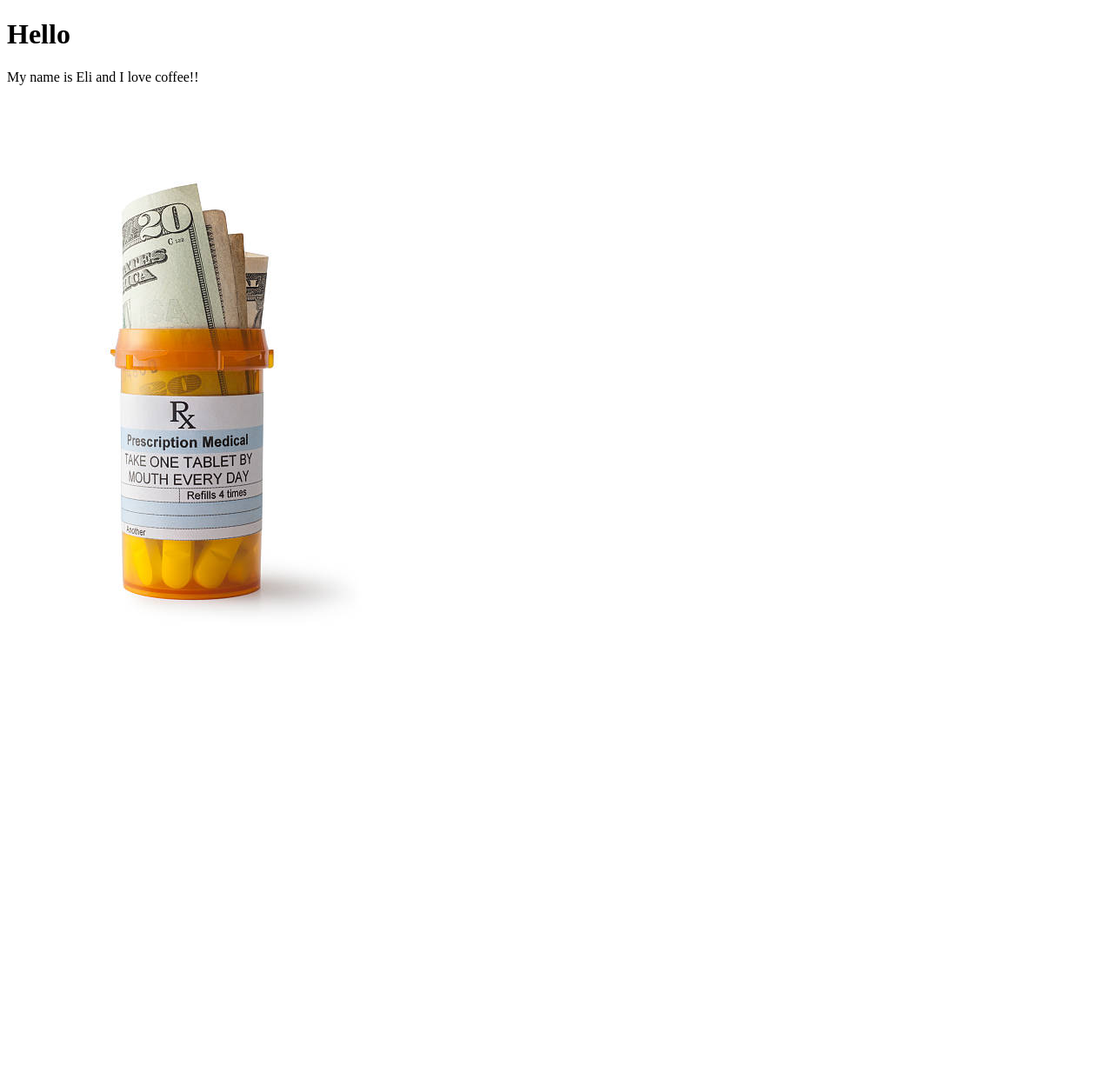
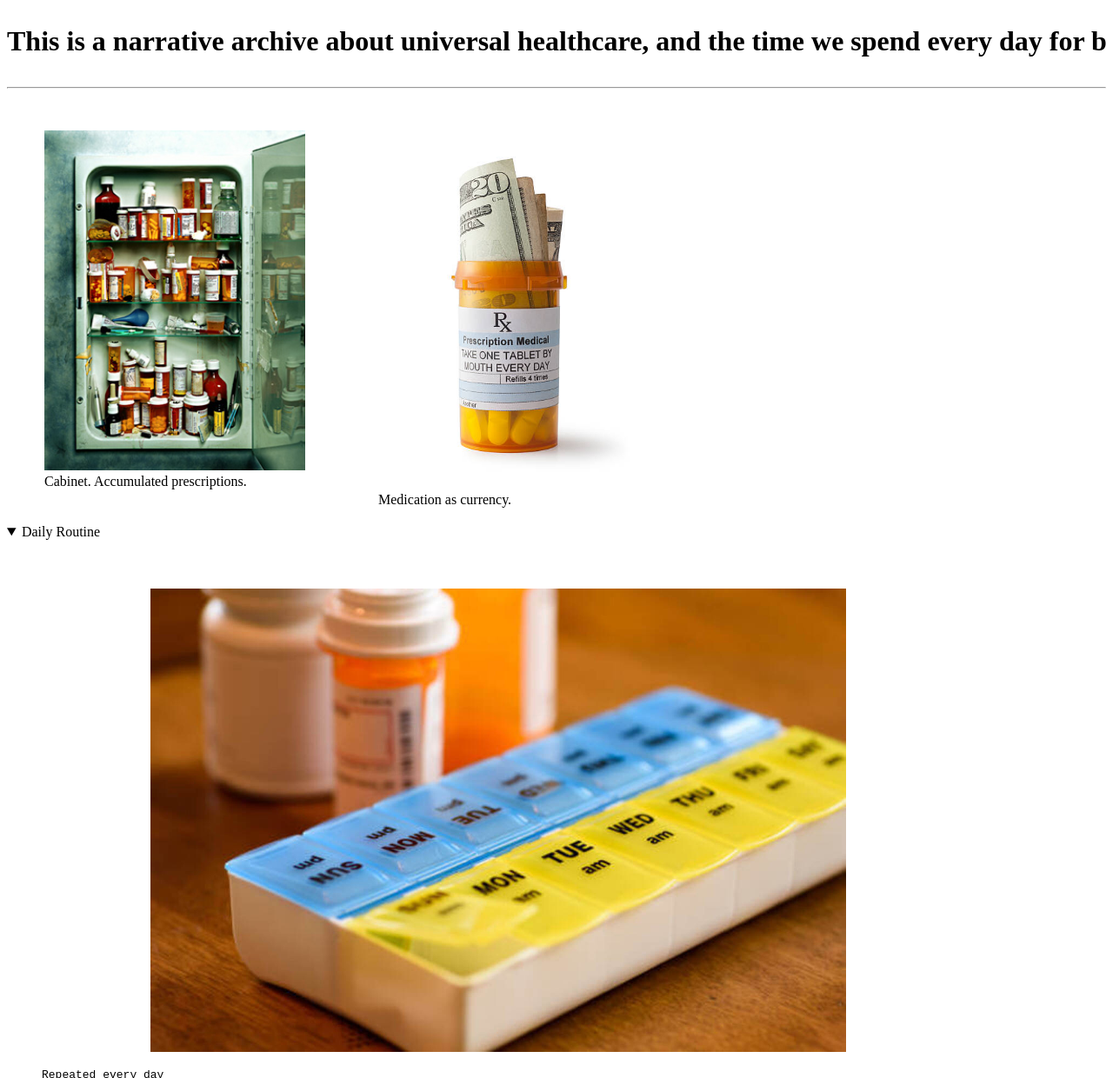
Before and after one commit to amyokuma/art-109-project-1, a plain HTML site: page Project_1/index.html in a window 1280 px wide. Shown: the top 1240 px of the page at 87% size. Before the commit the page ends 800 px from the top, so only its background shows below. Drawn offline with Linux system fonts and the light colour scheme.

Commit message:
new changes

```diff
--- a/Project_1/index.html
+++ b/Project_1/index.html
@@ -6,11 +6,97 @@
     <title>Project 1</title>
   </head>
   <body>
-    <h1>Hello</h1>
-    <p>My name is Eli and I love coffee!!</p>
-<marquee>This is an narrative archive about universal healthcare, and the time
-  we spend every day for basic health necessities.
-</marquee>
-<img src="assets/pill_bottle.jpg" alt="A bottle of pills filled with money">
+    <header>
+      <marquee behavior="alternate">
+        <h1>
+          This is a narrative archive about universal healthcare, and the time
+          we spend every day for basic health necessities.
+        </h1>
+      </marquee>
+    </header>
+    <hr />
+
+    <main>
+      <section>
+        <table>
+          <tr>
+            <td>
+              <figure>
+                <img
+                  src="assets/cabinet.jpg"
+                  alt="Medicine cabinet filled with medication"
+                  width="300"
+                />
+                <figcaption>Cabinet. Accumulated prescriptions.</figcaption>
+              </figure>
+            </td>
+            <td>
+              <figure>
+                <img
+                  src="assets/pill_bottle.jpg"
+                  alt="A pill bottle filled with money"
+                  width="300"
+                />
+                <figcaption>Medication as currency.</figcaption>
+              </figure>
+            </td>
+          </tr>
+        </table>
+      </section>
+
+      <details open>
+        <summary>Daily Routine</summary>
+        <pre>
+          <figure>
+                <img
+                  src="assets/pills_on_table-1280.jpg"
+                  alt="Pills laid out on a table"
+                  width="800"
+                  srcset="assets/pills_on_table-640.jpg 640w,
+                  assets/pills_on_table-1280.jpg 1280w,
+                  assets/pills_on_table-1920.jpg 1920w"
+                />
+                <figcaption>Repeated every day</figcaption>
+              </figure>
+          <time datetime="2026-02-05T08:01">08:01</time> take medication
+          <time datetime="2026-02-05T08:03">08:03</time> open insurance app
+          <time datetime="2026-02-05T08:21">08:21</time> pending
+        </pre>
+      </details>
+
+      <marquee behavior="scroll" direction="left">Waiting.</marquee>
+      <marquee behavior="scroll" direction="right">Billing.</marquee>
+
+      <hr />
+
+      <figure>
+        <img src="assets/receipt.jpg" alt="Pharmacy receipt" width="300" />
+        <figcaption>Proof</figcaption>
+      </figure>
+
+      <label for="cost">Cost:</label>
+      <meter id="cost" value="8" min="0" max="10">8 out of 10</meter><br />
+
+      <hr />
+
+      <figure>
+        <img
+          src="assets/waiting-room.jpg"
+          alt="Empty waiting room chairs"
+          width="300"
+        />
+        <figcaption>No time given</figcaption>
+      </figure>
+
+      <marquee behavior="scroll">
+        waiting waiting waiting waiting waiting waiting waiting
+      </marquee>
+
+      <hr />
+
+      <p>
+        <small>Archive incomplete. Care ongoing.</small>
+      </p>
+    </main>
   </body>
 </html>
```
Also changed, not shown: Project_1/assets/cabinet.jpg (added), Project_1/assets/pills_on_table-1280.jpg (added), Project_1/assets/pills_on_table-1920.jpg (added), Project_1/assets/pills_on_table-640.jpg (added), Project_1/assets/pills_on_table.jpg (added), Project_1/assets/receipt.jpg (added), Project_1/assets/waiting-room.jpg (added).
